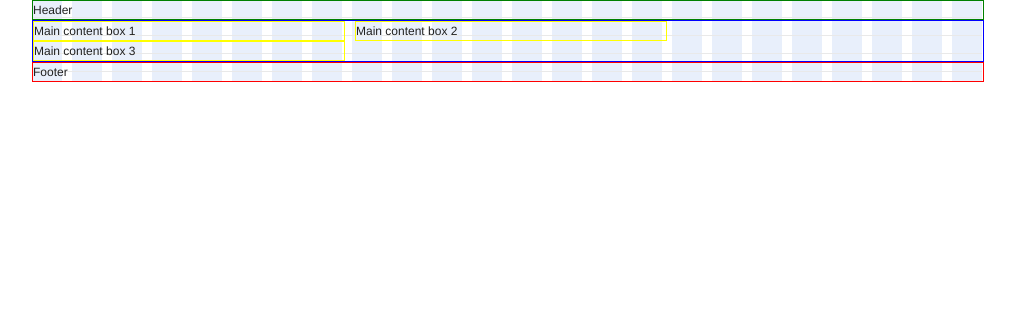
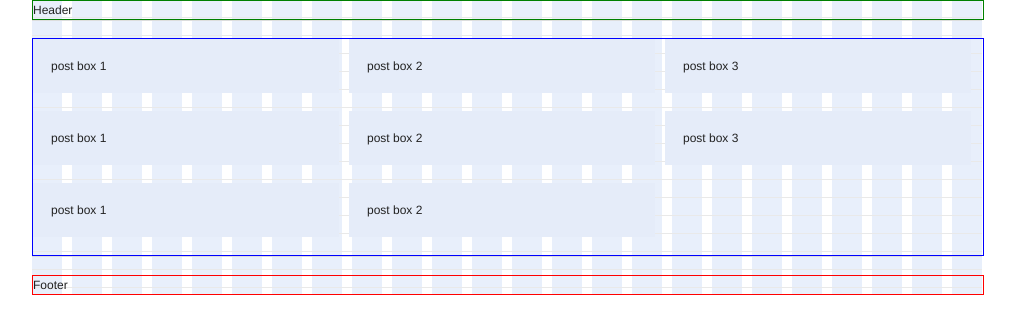
Before and after one commit to wagonlips/blueprint-tutorial, a plain HTML site: page index.html in a window 1280 px wide. Shown: the whole page, without its empty margins (133-1148 px from the left). Drawn offline with Linux system fonts and the light colour scheme.

Commit message:
Basically, a one column layout that contains three columns of boxes.

```diff
--- a/index.html
+++ b/index.html
@@ -13,20 +13,35 @@
   <div id="header" class="span-24 last grnBorder">
     Header
   </div>
-
-  <div class="span-24 bluBorder">
-    <div class="span-8 yelBorder">
-      Main content box 1
+  <hr />
+  <div id="body" class="span-24 bluBorder">
+    <div class="span-7 box">
+      post box 1
     </div>
-    <div class="span-8 yelBorder">
-      Main content box 2
+    <div class="span-7 box">
+      post box 2
     </div>
-    <div class="span-8 yelBorder last">
-      Main content box 3
+    <div class="span-7 box last">
+      post box 3
+    </div>
+    <div class="span-7 box">
+      post box 1
+    </div>
+    <div class="span-7 box">
+      post box 2
+    </div>
+    <div class="span-7 box ">
+      post box 3
+    </div>
+    <div class="span-7 box">
+      post box 1
+    </div>
+    <div class="span-7 box">
+      post box 2
     </div>
   </div>
-
-  <div class="span-24 last redBorder">
+  <hr />
+  <div id="footer" class="span-24 last redBorder">
     Footer
   </div>
 </div>
```
